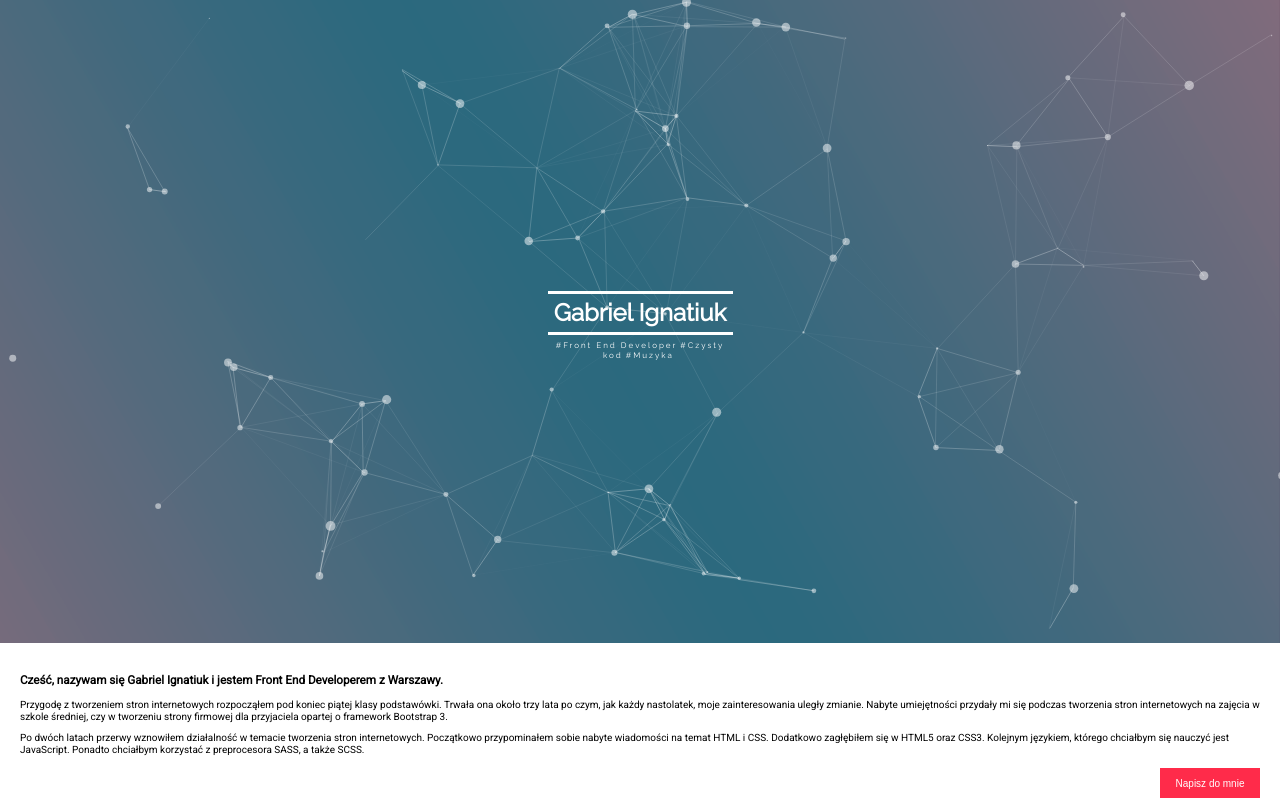
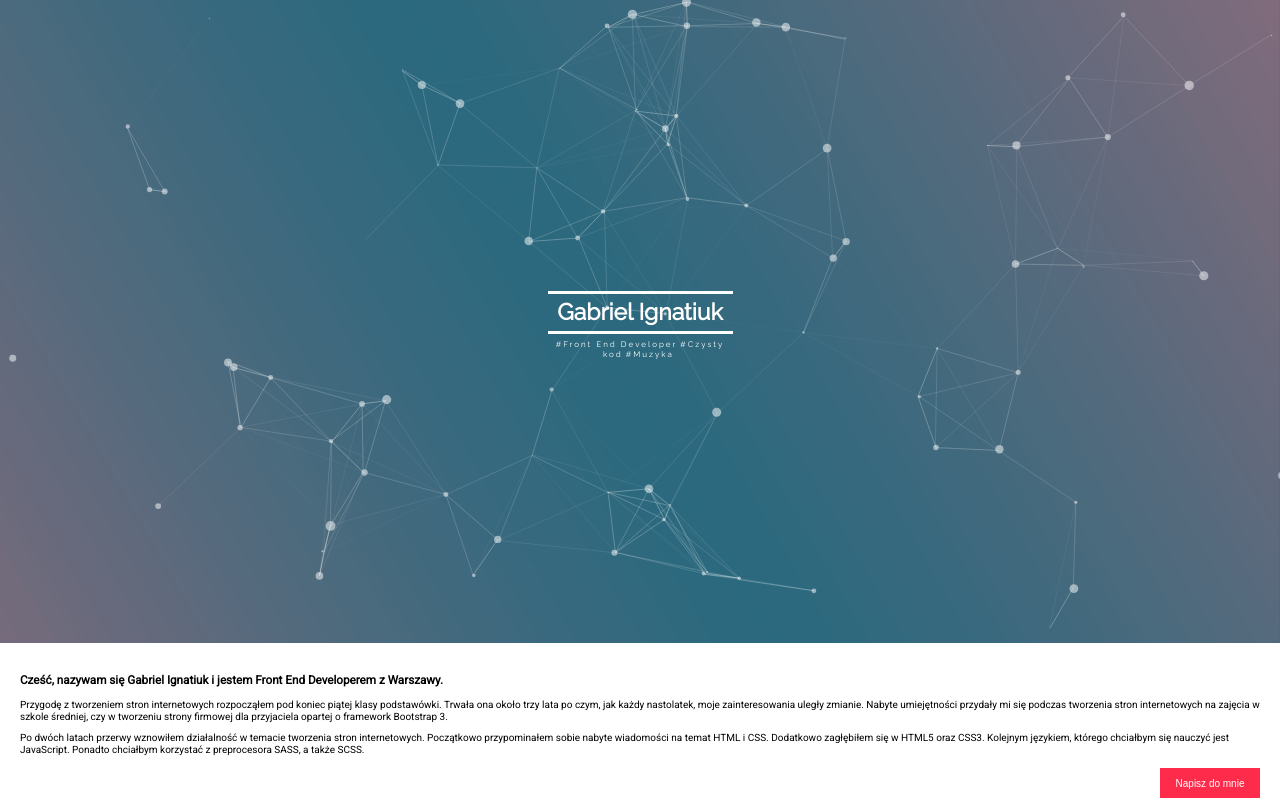
Before and after one commit to malikowy/portfolioV2mobile, a plain HTML site: page index.html in a window 1280 px wide. Shown: the top 801 px of the page. Drawn offline with nearby package versions, Linux system fonts and the light colour scheme; some packages are replaced by stand-ins of ours.

Commit message:
font change

```diff
--- a/css/style.css
+++ b/css/style.css
@@ -51,7 +51,7 @@ h3 {
     border-style: solid none solid none;
     color: rgba(255, 255, 255, 1);
     padding: 5px 0 5px 0;
-    font-size: 2.4rem;
+    font-size: 2.3rem;
     margin: 0;
 }
 
```
